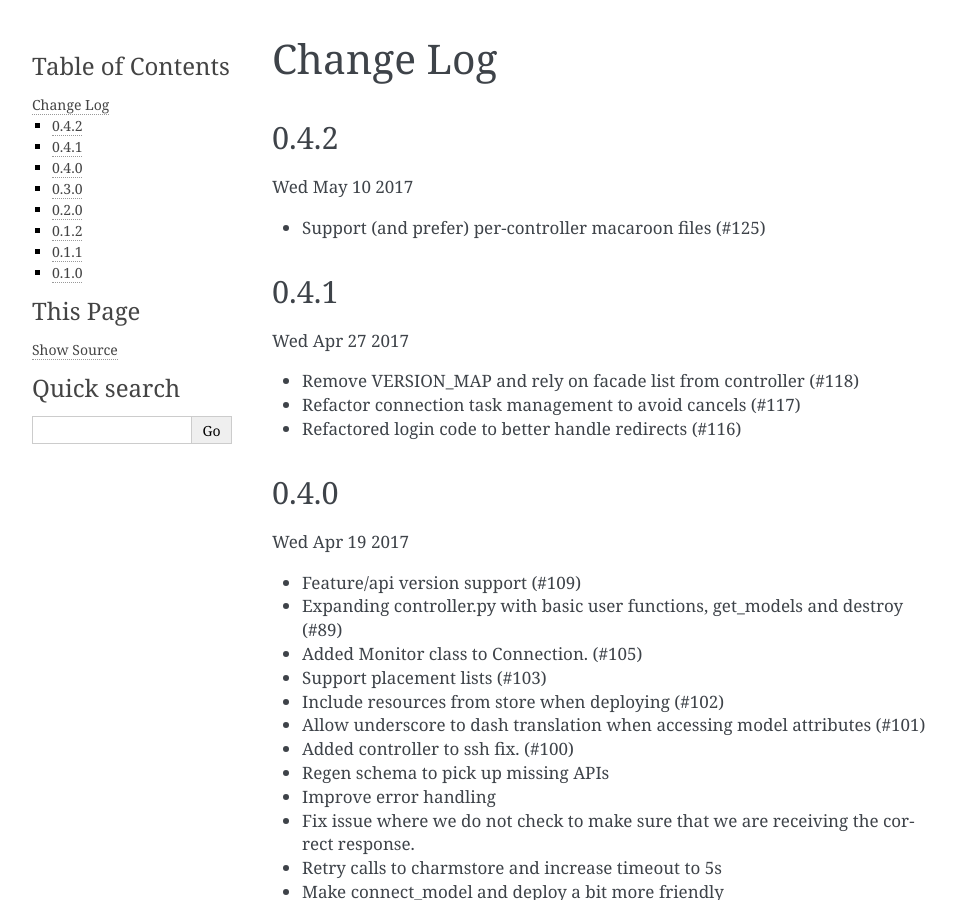
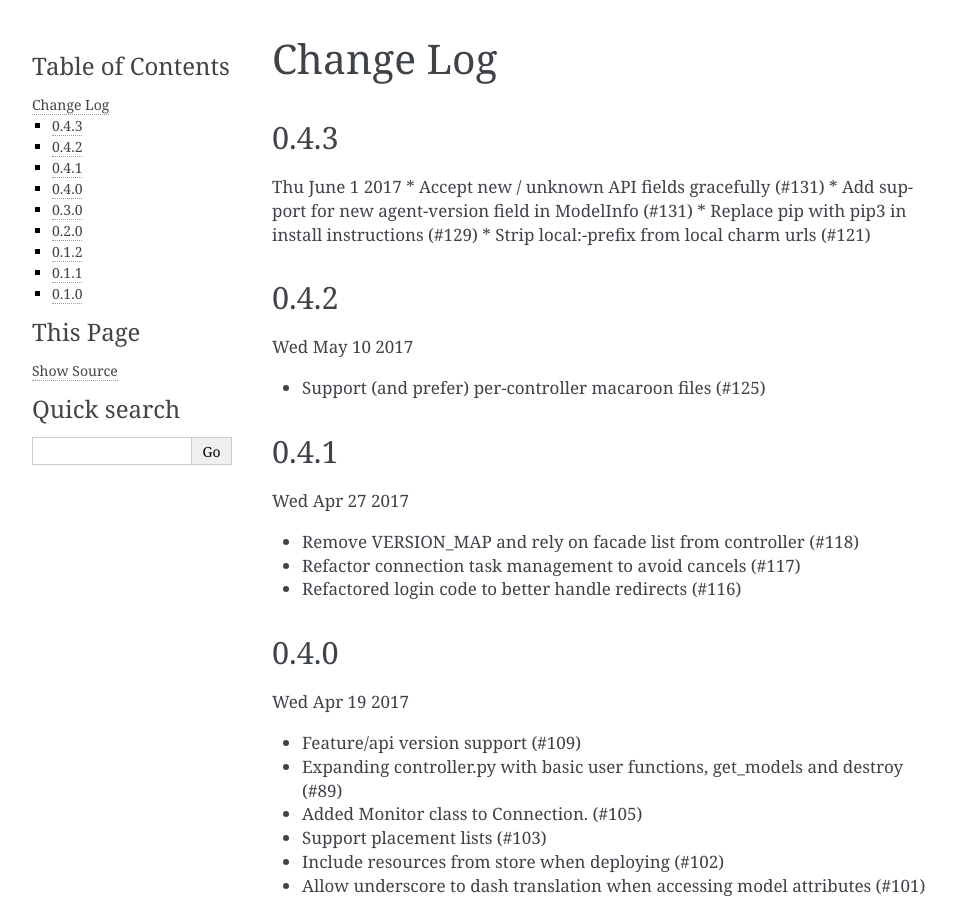
Before and after one commit to juju/python-libjuju, a Sphinx documentation site: the page built from docs/changelog.rst, in a window 1280 px wide and 900 px high. Shown: the whole window, without its empty margins (148-1104 px from the left). Built offline with Sphinx 7.4.7, drawn with Linux system fonts in a browser that asks for light colours.

Commit message:
Bump version and changelog for release

```diff
--- a/docs/changelog.rst
+++ b/docs/changelog.rst
@@ -1,5 +1,13 @@
 Change Log
 ----------
+
+0.4.3
+^^^^^
+Thu June 1 2017
+* Accept new / unknown API fields gracefully (#131)
+* Add support for new agent-version field in ModelInfo (#131)
+* Replace pip with pip3 in install instructions (#129)
+* Strip local:-prefix from local charm urls (#121)
 
 0.4.2
 ^^^^^
```
Also changed, not shown: 1 other file.
